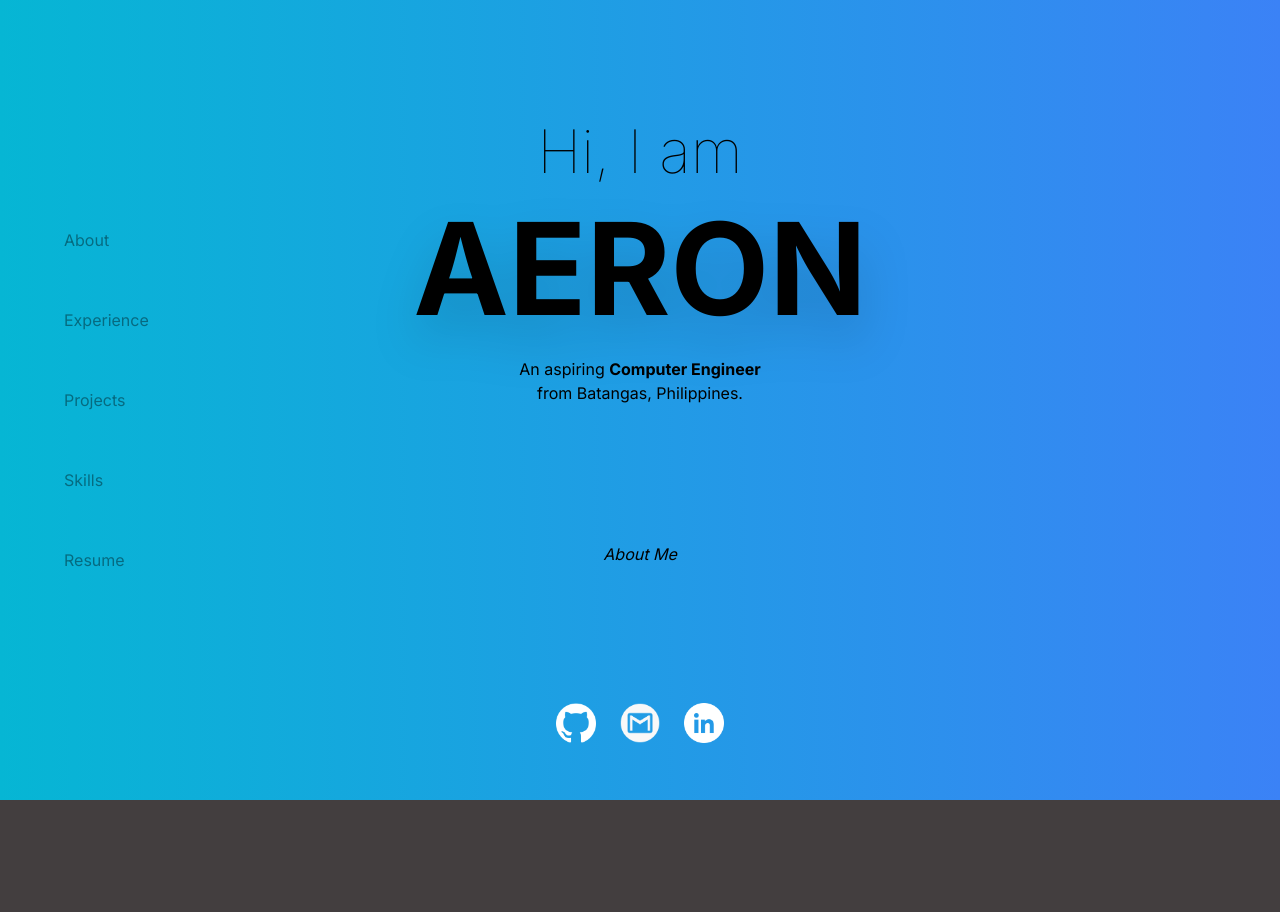
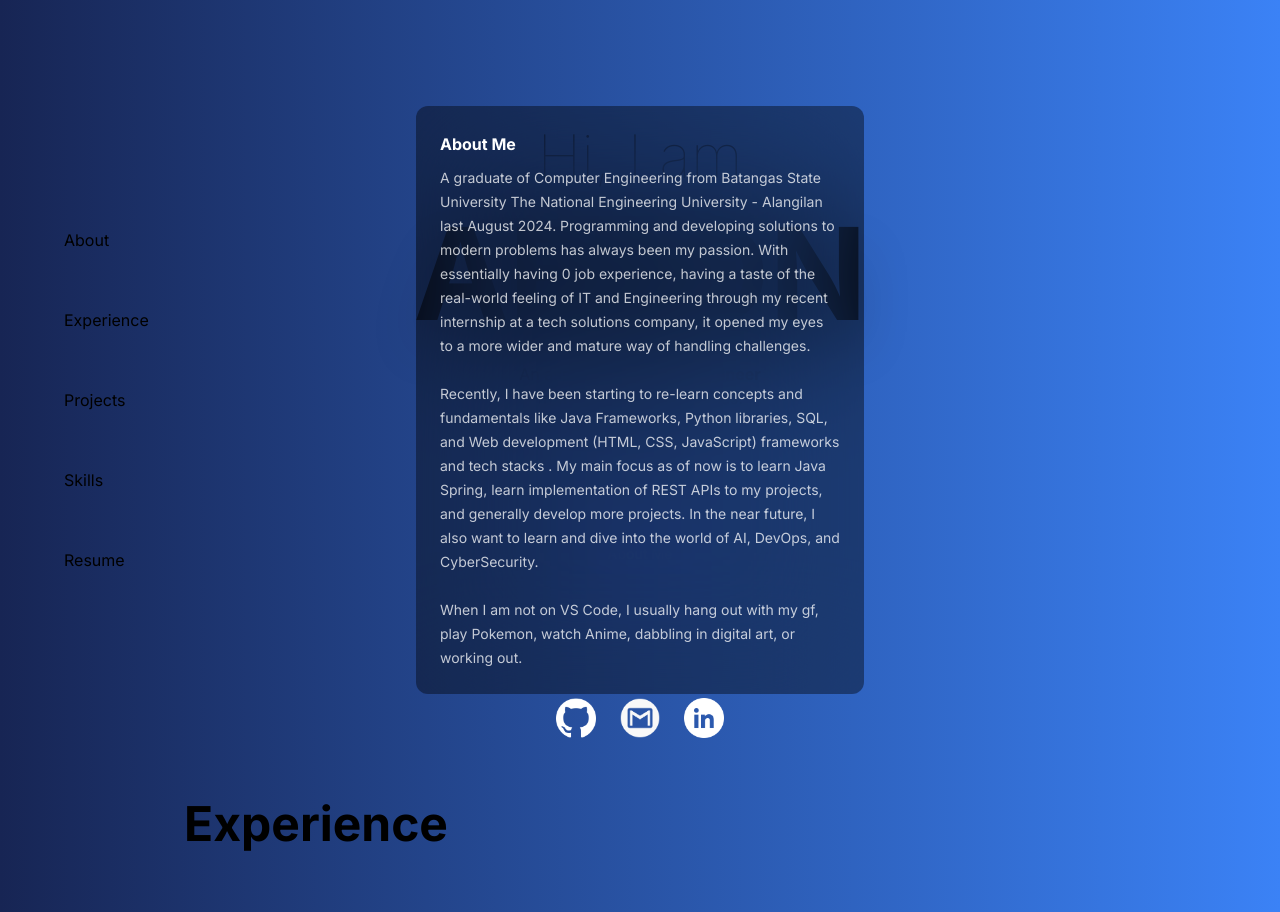
Before and after one commit to aeron-cap/aeron.github.io, a Next.js app: page / in a window 1280 px wide. Both pictures are taken after a click on the button "About Me". Before the commit the page ends 800 px from the top, so only its background shows below. Built offline with nearby package versions, Linux system fonts and the light colour scheme.

Commit message:
added about me modal

```diff
--- a/app/components/AboutMe.tsx
+++ b/app/components/AboutMe.tsx
@@ -1,12 +1,76 @@
-import React from "react";
+"use client";
+import React, { useState } from "react";
+import {
+  Button,
+  Description,
+  Dialog,
+  DialogPanel,
+  DialogTitle,
+} from "@headlessui/react";
 
 const AboutMe = () => {
+  const [isOpen, setIsOpen] = useState(false);
+
+  function open() {
+    setIsOpen(true);
+  }
+
+  function close() {
+    setIsOpen(false);
+  }
+
   return (
-    <div className="py-6">
-      <button>
-        <i className="py-1">About Me</i>
-      </button>
-    </div>
+    <main>
+      <div>
+        <Button
+          onClick={() => setIsOpen(true)}
+          id="AboutMe"
+          className="block text-white bg-blue-700 hover:bg-blue-800 font-medium rounded-lg text-sm px-5 py-2.5 text-center dark:bg-blue-600 dark:hover:bg-blue-700 dark:focus:ring-blue-800"
+        >
+          About Me
+        </Button>
+      </div>
+      <Dialog
+        open={isOpen}
+        as="div"
+        className="relative z-10 focus:outline-none"
+        onClose={close}
+      >
+        <div className="fixed inset-0 z-10 w-screen overflow-y-auto">
+          <div className="flex min-h-full items-center justify-center p-4">
+            <DialogPanel
+              transition
+              className="w-full max-w-md rounded-xl bg-black/40 p-6 backdrop-blur-3xl duration-300 ease-out data-[closed]:transform-[scale(95%)] data-[closed]:opacity-0"
+            >
+              <DialogTitle as="h3" className="text-base/7 text-white font-bold">
+                About Me
+              </DialogTitle>
+              <p className="mt-2 text-sm/6 text-white/75">
+                A graduate of Computer Engineering from Batangas State
+                University The National Engineering University - Alangilan last
+                August 2024. Programming and developing solutions to modern
+                problems has always been my passion. With essentially having 0
+                job experience, having a taste of the real-world feeling of IT
+                and Engineering through my recent internship at a tech solutions
+                company, it opened my eyes to a more wider and mature way of
+                handling challenges. <br></br>
+                <br></br>Recently, I have been starting to re-learn concepts and
+                fundamentals like Java Frameworks, Python libraries, SQL, and
+                Web development (HTML, CSS, JavaScript) frameworks and tech
+                stacks . My main focus as of now is to learn Java Spring, learn
+                implementation of REST APIs to my projects, and generally
+                develop more projects. In the near future, I also want to learn
+                and dive into the world of AI, DevOps, and CyberSecurity.
+                <br></br>
+                <br></br>When I am not on VS Code, I usually hang out with my
+                gf, play Pokemon, watch Anime, dabbling in digital art, or
+                working out.
+              </p>
+            </DialogPanel>
+          </div>
+        </div>
+      </Dialog>
+    </main>
   );
 };
 
--- a/app/components/Experience.tsx
+++ b/app/components/Experience.tsx
@@ -1,12 +1,15 @@
-'use client';
-import React from 'react'
+"use client";
+import React from "react";
 
 const Experience = () => {
   return (
-    <div>
-        <button onClick={() => console.log('Click')}>Click</button>
-    </div>
-  )
-}
+    <main className="grid grid-cols-2 grid-rows-2 gap-4">
+      <div className="">
+        <p className="text-5xl text-center font-bold">Experience</p>
+      </div>
+      <div></div>
+    </main>
+  );
+};
 
-export default Experience
+export default Experience;
--- a/app/components/Navbar.tsx
+++ b/app/components/Navbar.tsx
@@ -7,29 +7,19 @@ const Navbar = () => {
     <div className="grid">
       <div className="grid fixed gap-14 w-10 h-screen content-center p-16">
         <div className="flex flex-row gap-3">
-          <button className="pointer-events-auto opacity-40 hover:opacity-100 focus:opacity-100">
-            About
-          </button>
+          <button className="pointer-events-auto">About</button>
         </div>
         <div className="flex flex-row gap-3">
-          <button className="pointer-events-auto opacity-40 hover:opacity-100 focus:opacity-100">
-            Experience
-          </button>
+          <button className="pointer-events-auto">Experience</button>
         </div>
         <div className="flex flex-row gap-3">
-          <button className="pointer-events-auto opacity-40 hover:opacity-100 focus:opacity-100">
-            Projects
-          </button>
+          <button className="pointer-events-auto">Projects</button>
         </div>
         <div className="flex flex-row gap-3">
-          <button className="pointer-events-auto opacity-40 hover:opacity-100 focus:opacity-100">
-            Skills
-          </button>
+          <button className="pointer-events-auto">Skills</button>
         </div>
         <div className="flex flex-row gap-3">
-          <button className="pointer-events-auto opacity-40 hover:opacity-100 focus:opacity-100">
-            Resume
-          </button>
+          <button className="pointer-events-auto">Resume</button>
         </div>
       </div>
     </div>
--- a/app/globals.css
+++ b/app/globals.css
@@ -39,3 +39,7 @@ body {
 ::-webkit-scrollbar {
   display: none;
 }
+
+html {
+  scroll-behavior: smooth;
+}
--- a/app/page.tsx
+++ b/app/page.tsx
@@ -5,12 +5,13 @@ import Navbar from "./components/Navbar";
 
 export default function Home() {
   return (
-    <div className="select-none flex bg-gradient-to-r from-cyan-500 to-blue-500">
+    <div className="select-none flex bg-gradient-to-r from-blue-950 to-blue-500">
       <aside className="basis-64">
         <Navbar />
       </aside>
       <main>
         <Me />
+        <Experience />
       </main>
     </div>
   );
--- a/tailwind.config.ts
+++ b/tailwind.config.ts
@@ -21,6 +21,22 @@ const config: Config = {
     // cursor: {
     //   fancy: "url(hand.cur), pointer",
     // },
+    keyframes: {
+      refine: {
+        "0%": {
+          left: "0%",
+        },
+        "50%": {
+          left: "50%",
+        },
+        "100%": {
+          left: "100%",
+        },
+      },
+    },
+    animation: {
+      "refine-slide": "refine 5s ",
+    },
   },
   plugins: [],
 };
```
Also changed, not shown: package.json (+6 -5 lines), 1 other file (tests, documents, lock files or other folders).
